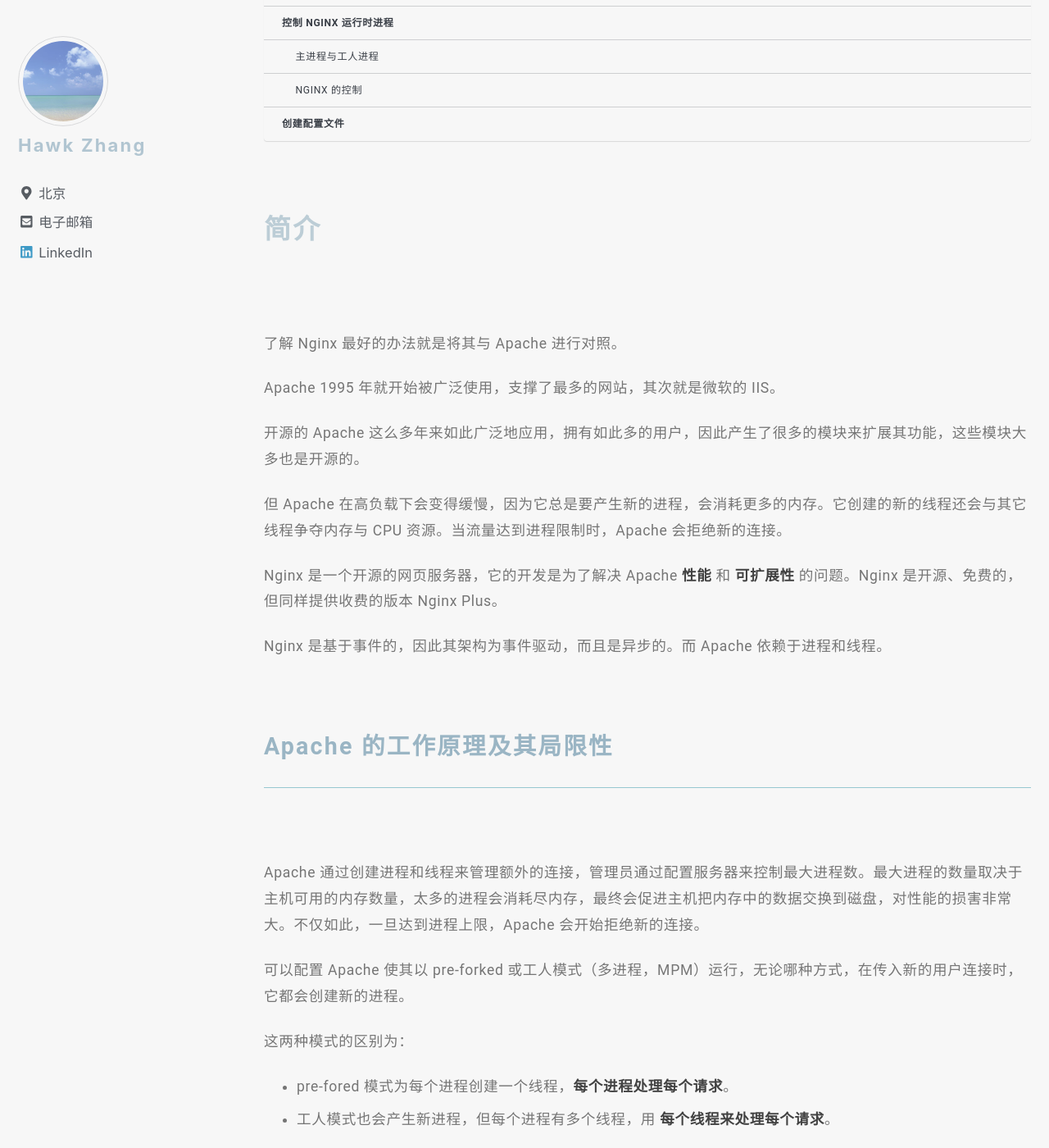
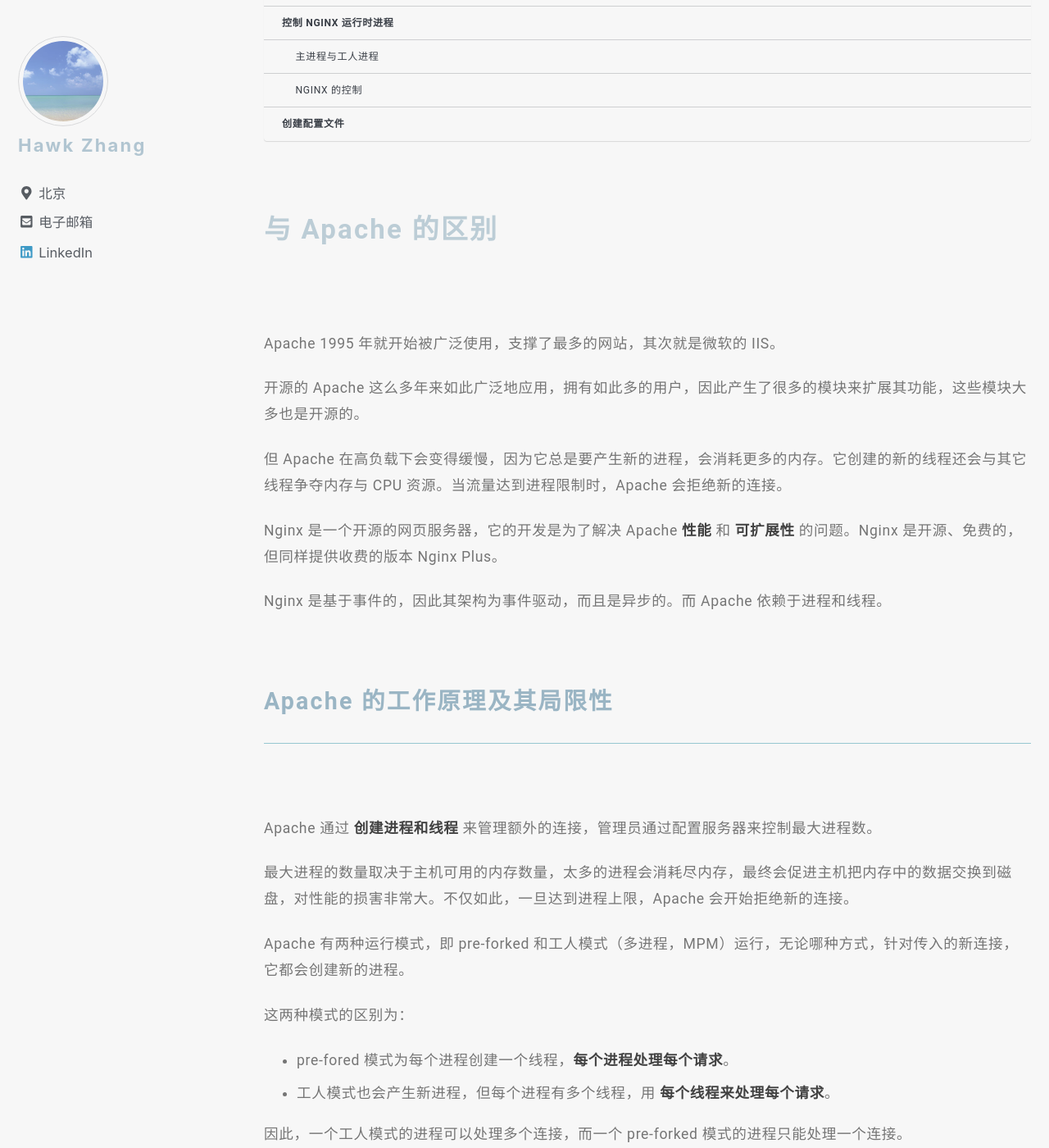
Before and after one commit to narru888/linotes_note, a Jekyll site: the page built from _posts/server/nginx/2016-01-03-nginx.basic.md, in a window 1280 px wide and 1400 px high, scrolled down 592 px. Shown: the whole window at 82% size. Built offline with Jekyll 4.4.1, drawn with Linux system fonts in a browser that asks for light colours; nearby versions of some CDN libraries; a script that is not in the unit is left out.

Commit message:
update on 2018-09-25 14:20:01 CST

```diff
--- a/_posts/server/nginx/2016-01-03-nginx.basic.md
+++ b/_posts/server/nginx/2016-01-03-nginx.basic.md
@@ -15,9 +15,7 @@
 
 
 
-## 简介
-
-了解 Nginx 最好的办法就是将其与 Apache 进行对照。
+## 与 Apache 的区别
 
 Apache 1995 年就开始被广泛使用，支撑了最多的网站，其次就是微软的 IIS。
 
@@ -34,9 +32,11 @@
 
 ### Apache 的工作原理及其局限性
 
-Apache 通过创建进程和线程来管理额外的连接，管理员通过配置服务器来控制最大进程数。最大进程的数量取决于主机可用的内存数量，太多的进程会消耗尽内存，最终会促进主机把内存中的数据交换到磁盘，对性能的损害非常大。不仅如此，一旦达到进程上限，Apache 会开始拒绝新的连接。
+Apache 通过 **创建进程和线程** 来管理额外的连接，管理员通过配置服务器来控制最大进程数。
 
-可以配置 Apache 使其以 pre-forked 或工人模式（多进程，MPM）运行，无论哪种方式，在传入新的用户连接时，它都会创建新的进程。
+最大进程的数量取决于主机可用的内存数量，太多的进程会消耗尽内存，最终会促进主机把内存中的数据交换到磁盘，对性能的损害非常大。不仅如此，一旦达到进程上限，Apache 会开始拒绝新的连接。
+
+Apache 有两种运行模式，即 pre-forked 和工人模式（多进程，MPM）运行，无论哪种方式，针对传入的新连接，它都会创建新的进程。
 
 这两种模式的区别为：
 
```
